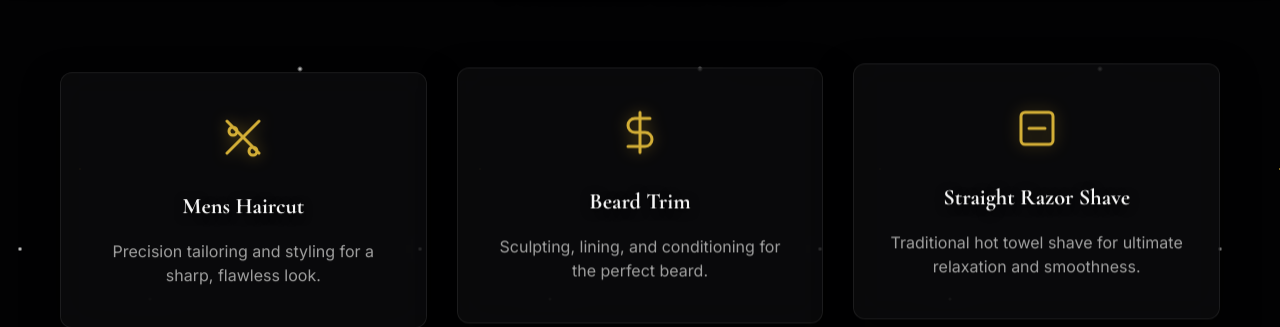
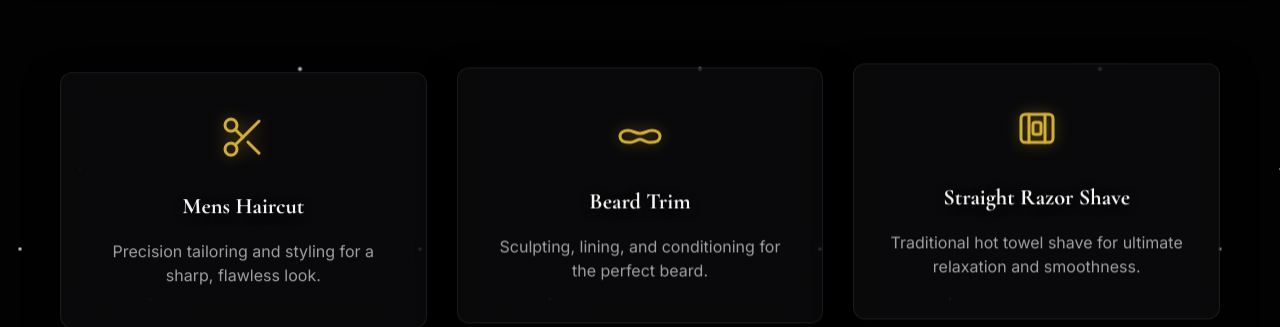
Before and after one commit to YourOnlineSquad/nathaniels-barber-shop, a Jekyll site: the page built from index.md, in a window 1280 px wide and 900 px high, scrolled down 673 px. Shown: the part 154-481 px from the top of the window. Built offline with Jekyll 4.4.1, drawn with Linux system fonts in a browser that asks for light colours.

Commit message:
Update index.md

```diff
--- a/index.md
+++ b/index.md
@@ -169,17 +169,17 @@ title: Nathaniel’s Barber Shop in Sioux Falls SD | High-End Grooming
   <h2 class="section-title fade-up">Premium Services</h2>
   <div class="grid fade-up">
     <a href="/services/mens-haircut" class="card">
-      <svg width="48" height="48" viewBox="0 0 24 24" fill="none" stroke="#D4AF37" stroke-width="1.5" stroke-linecap="round" stroke-linejoin="round"><path d="M20 4L4 20M4 4l16 16M9 9a2 2 0 1 0-4 0 2 2 0 0 0 4 0zm10 10a2 2 0 1 0-4 0 2 2 0 0 0 4 0z"/></svg>
+      <svg width="48" height="48" viewBox="0 0 24 24" fill="none" stroke="#D4AF37" stroke-width="1.5" stroke-linecap="round" stroke-linejoin="round"><circle cx="6" cy="6" r="3"/><circle cx="6" cy="18" r="3"/><line x1="20" y1="4" x2="8.12" y2="15.88"/><line x1="14.47" y1="14.48" x2="20" y2="20"/><line x1="8.12" y1="8.12" x2="12" y2="12"/></svg>
       <h3>Mens Haircut</h3>
       <p>Precision tailoring and styling for a sharp, flawless look.</p>
     </a>
     <a href="/services/beard-trim" class="card">
-      <svg width="48" height="48" viewBox="0 0 24 24" fill="none" stroke="#D4AF37" stroke-width="1.5" stroke-linecap="round" stroke-linejoin="round"><path d="M12 2v20M17 5H9.5a3.5 3.5 0 0 0 0 7h5a3.5 3.5 0 0 1 0 7H6"/></svg>
+      <svg width="48" height="48" viewBox="0 0 24 24" fill="none" stroke="#D4AF37" stroke-width="1.5" stroke-linecap="round" stroke-linejoin="round"><path d="M2 14c0-2 2-3 4-3 2.5 0 3.5 1.5 6 1.5s3.5-1.5 6-1.5c2 0 4 1 4 3 0 2.5-3 3-5 3-2 0-3.5-1.5-5-1.5S9 17 7 17c-2 0-5-.5-5-3Z"/></svg>
       <h3>Beard Trim</h3>
       <p>Sculpting, lining, and conditioning for the perfect beard.</p>
     </a>
     <a href="/services/shave" class="card">
-      <svg width="48" height="48" viewBox="0 0 24 24" fill="none" stroke="#D4AF37" stroke-width="1.5" stroke-linecap="round" stroke-linejoin="round"><rect x="4" y="4" width="16" height="16" rx="2" ry="2"/><line x1="8" y1="12" x2="16" y2="12"/></svg>
+      <svg width="48" height="48" viewBox="0 0 24 24" fill="none" stroke="#D4AF37" stroke-width="1.5" stroke-linecap="round" stroke-linejoin="round"><rect x="4" y="5" width="16" height="14" rx="2" ry="2"/><line x1="8" y1="5" x2="8" y2="19"/><line x1="16" y1="5" x2="16" y2="19"/><rect x="10" y="9" width="4" height="6" rx="1"/></svg>
       <h3>Straight Razor Shave</h3>
       <p>Traditional hot towel shave for ultimate relaxation and smoothness.</p>
     </a>
```
